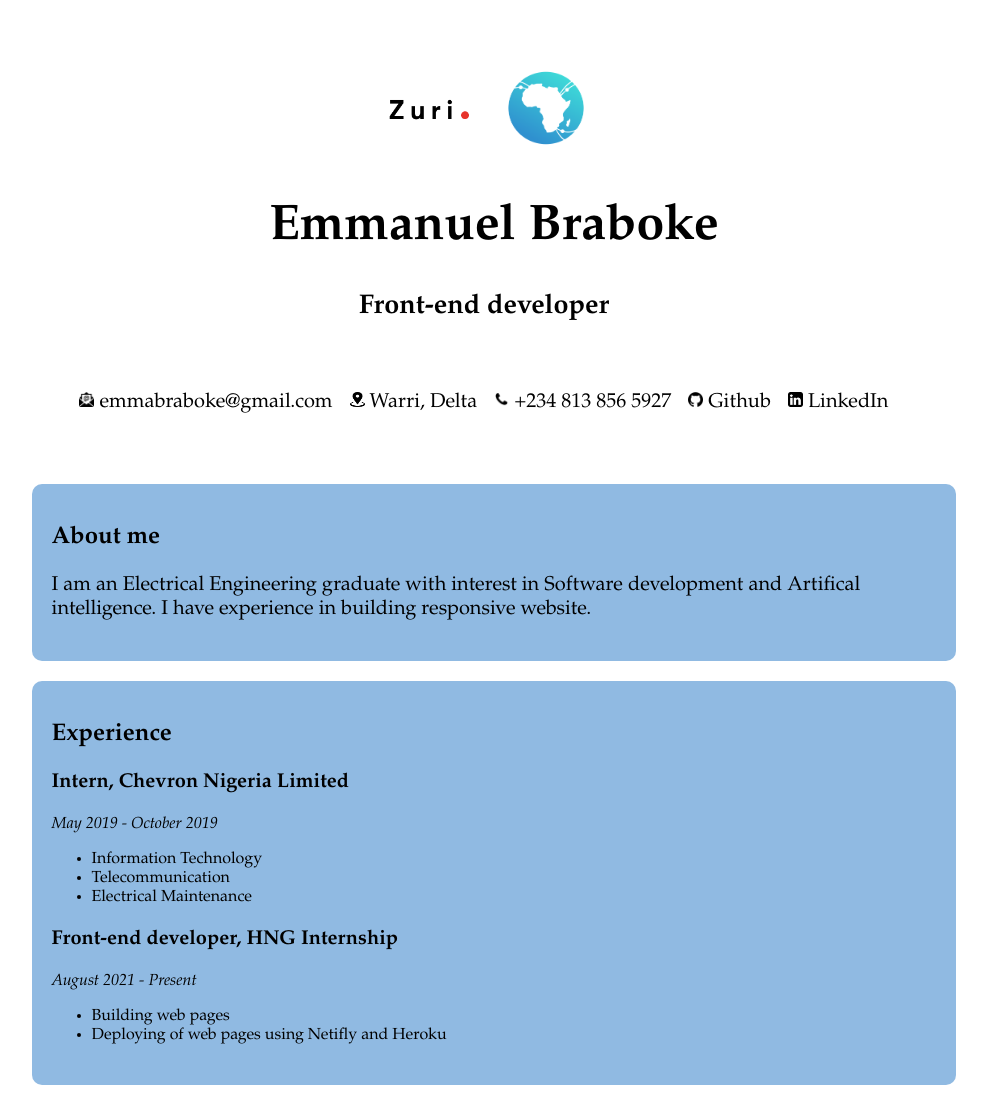
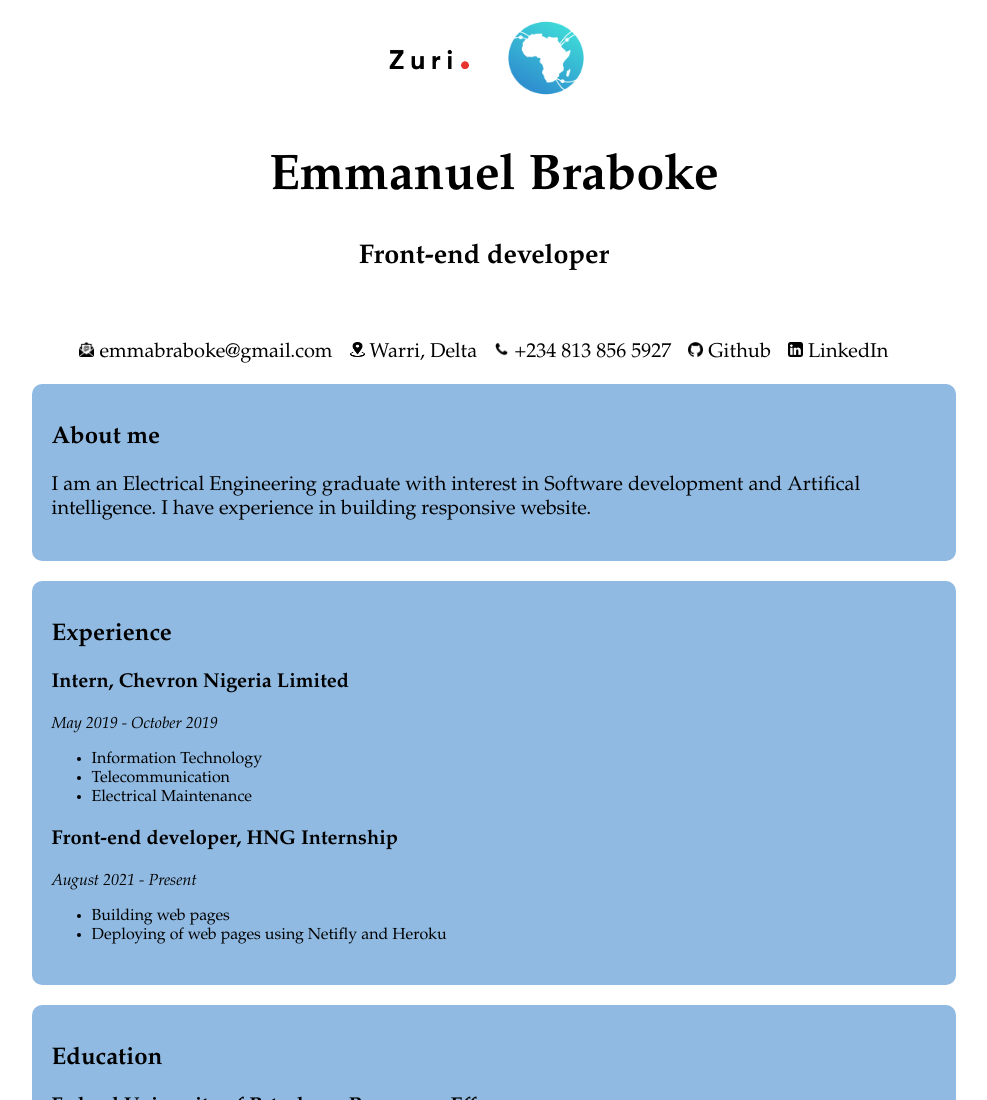
Before and after one commit to emmabraboke/hng8-stage2, a plain HTML site: page index.html in a window 1280 px wide. Shown: the top 1100 px of the page, without its empty margins (146-1133 px from the left). Drawn offline with Linux system fonts and the light colour scheme.

Commit message:
changed style

```diff
--- a/style.css
+++ b/style.css
@@ -20,7 +20,7 @@ header{
  /* margin: 0px 5px 25px 5px ; */
  text-align: center;
  height: auto;
- padding: 50px;
+ padding: 50px 0px 50 0px;
 }
 header img{
   height: 15px;
```
